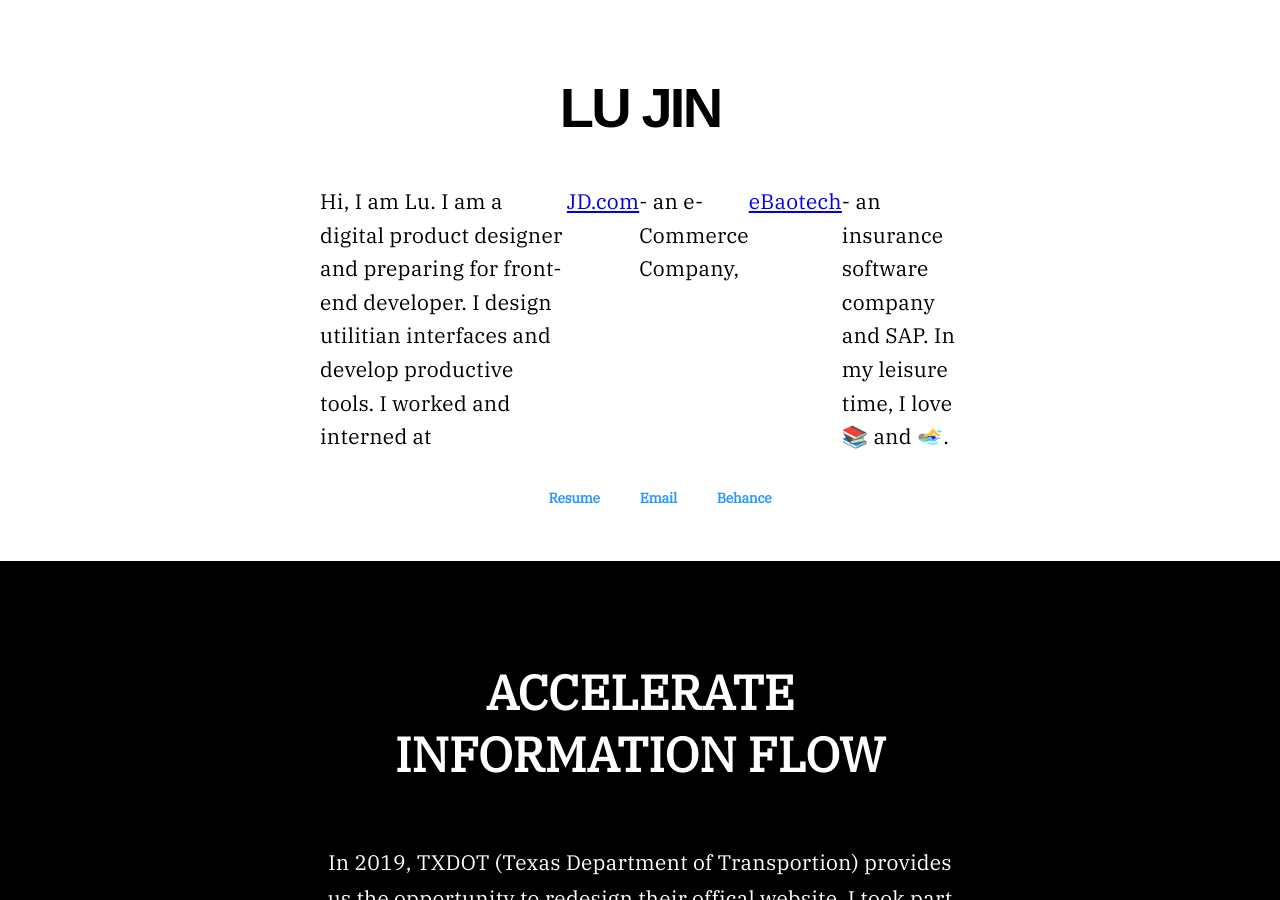
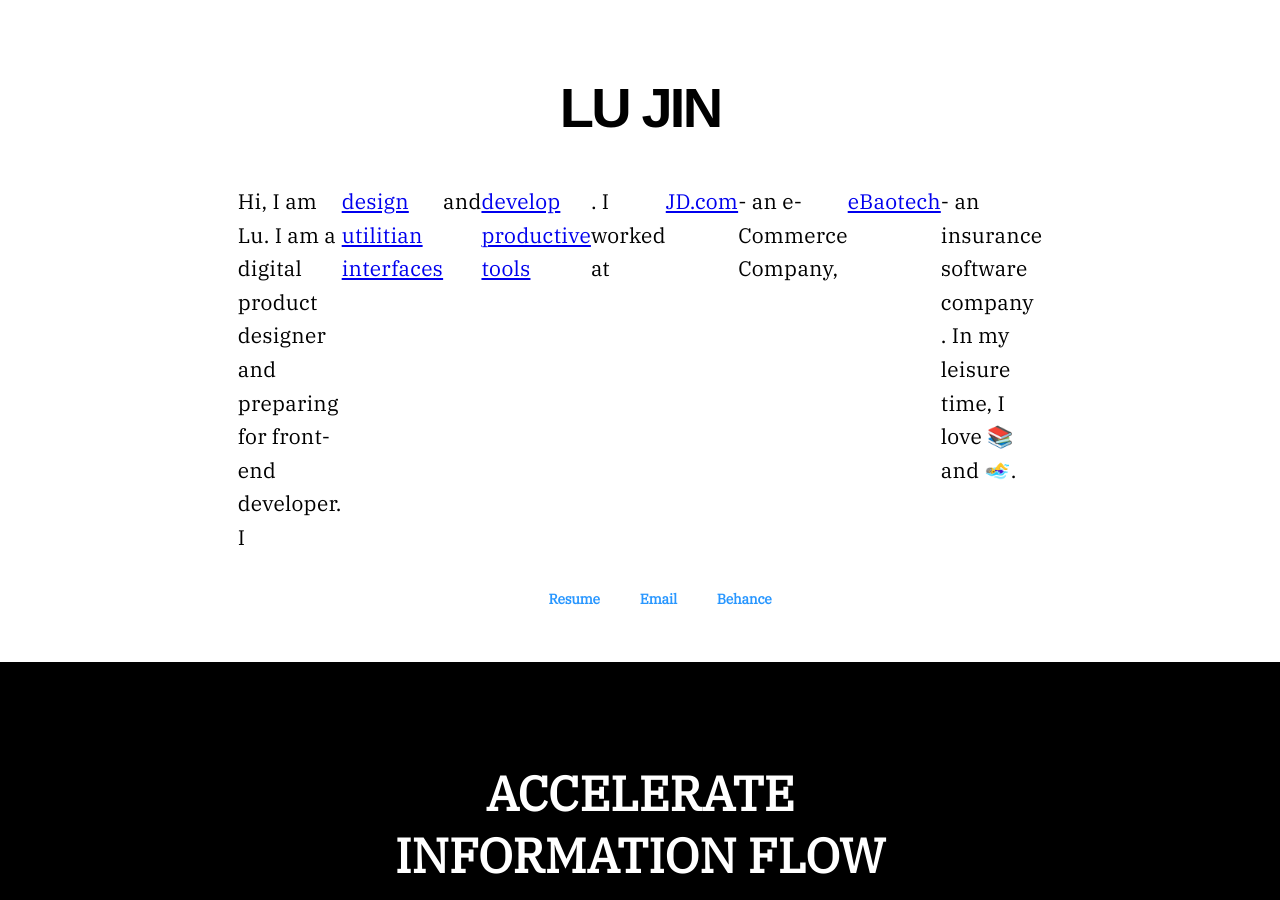
Before and after one commit to beforux/ShakeYourLove, a Jekyll site: the page index.html, which Jekyll copies as it is, in a window 1280 px wide and 900 px high. Built offline with Jekyll 4.4.1, drawn with Linux system fonts in a browser that asks for light colours.

Commit message:
Update index.html

```diff
--- a/index.html
+++ b/index.html
@@ -9,7 +9,7 @@
 <body>
 	<header>
 		<h1 class="name">LU JIN</h1>
-		<p class="intro">Hi, I am Lu. I am a digital product designer and preparing for front-end developer. I design utilitian interfaces and develop productive tools. I worked and interned at <a href="#">JD.com </a> - an e-Commerce Company, <a href="#">eBaotech </a>- an insurance software company and SAP. In my leisure time, I love 📚 and 🏊‍♀️.</p>
+		<p class="intro">Hi, I am Lu. I am a digital product designer and preparing for front-end developer. I <a href="#">design utilitian interfaces </a> and <a href="#">develop productive tools </a>. I worked at <a href="#">JD.com </a> - an e-Commerce Company, <a href="#">eBaotech </a>- an insurance software company . In my leisure time, I love 📚 and 🏊‍♀️.</p>
 	</header>
 
 	<div class="connection">
```
